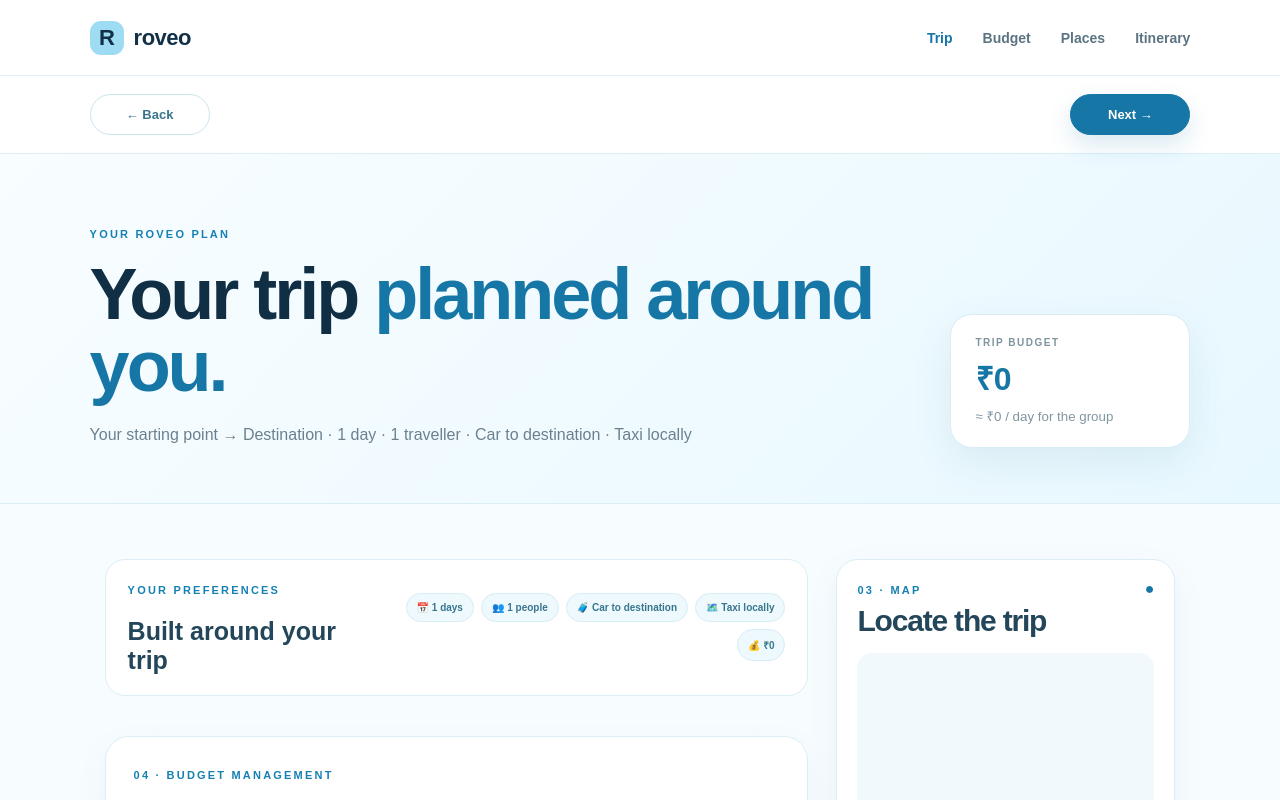
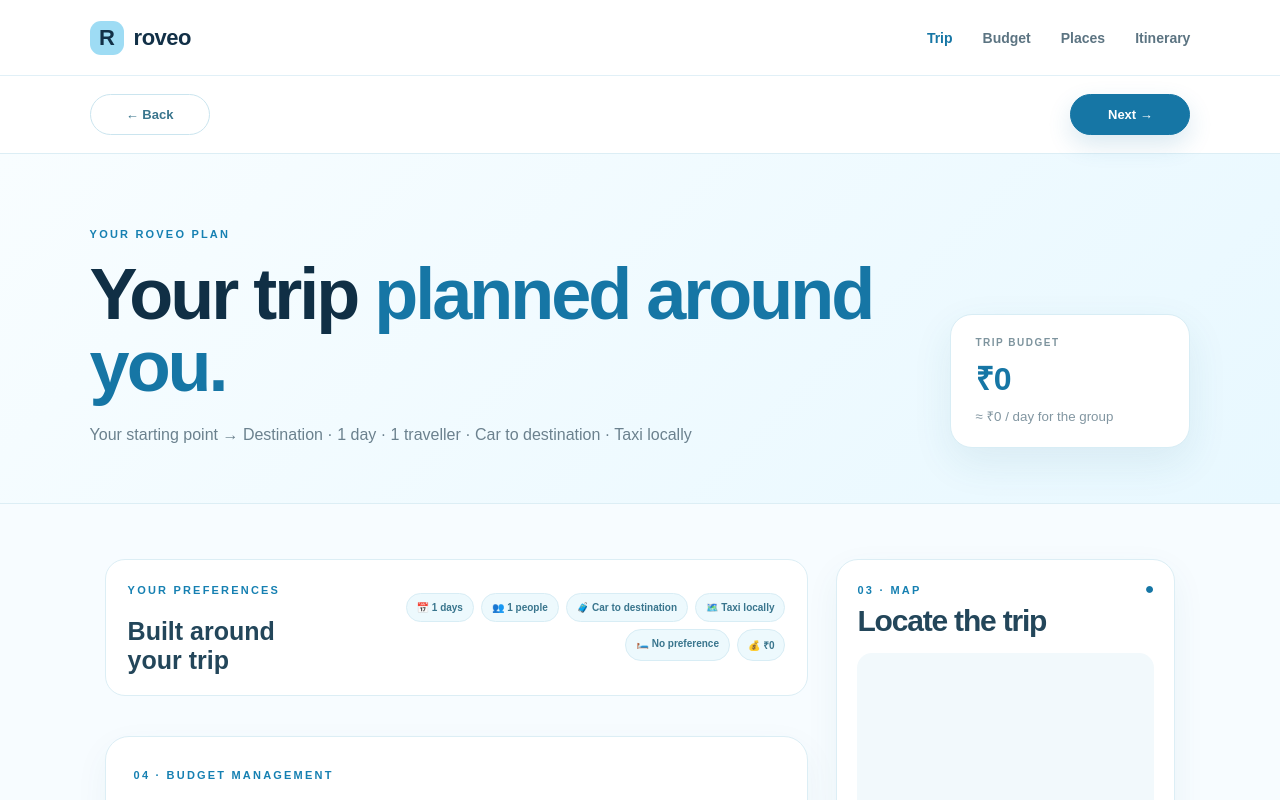
Before and after one commit to RISHITHADASARI18/roveo, a Next.js app: page /trip in a window 1280 px wide. Shown: the top 800 px of the page. Built offline with nearby package versions, Linux system fonts and the light colour scheme.

Commit message:
Show the selected stay preference in trip summary

```diff
--- a/app/trip/page.tsx
+++ b/app/trip/page.tsx
@@ -154,7 +154,7 @@ function TripContent(){
 
     <section className="trip-layout">
       <div className="trip-main">
-        <div className="planner-summary"><div><span className="eyebrow">YOUR PREFERENCES</span><h2>Built around your trip</h2></div><div className="preference-pills"><span>📅 {days} days</span><span>👥 {people} people</span><span>🧳 {travel} to destination</span><span>🗺️ {localTravel} locally</span><span>💰 ₹{money(budget)}</span></div></div>
+        <div className="planner-summary"><div><span className="eyebrow">YOUR PREFERENCES</span><h2>Built around your trip</h2></div><div className="preference-pills"><span>📅 {days} days</span><span>👥 {people} people</span><span>🧳 {travel} to destination</span><span>🗺️ {localTravel} locally</span><span>🛏️ {params.get("stay")||"No preference"}</span><span>💰 ₹{money(budget)}</span></div></div>
 
         <section className="trip-budget-entry">
           <div>
```
